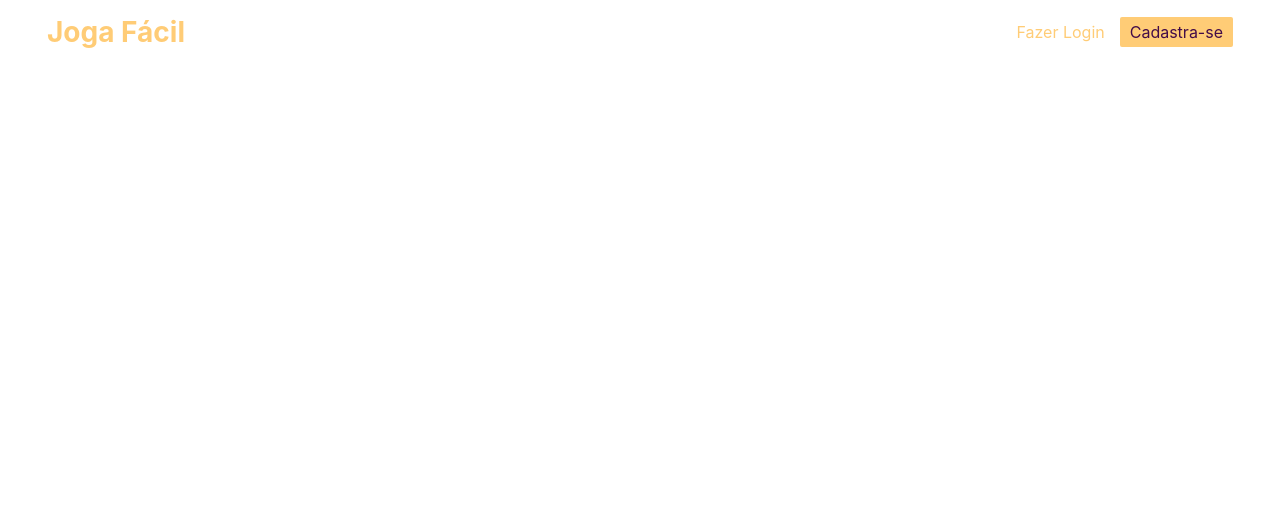
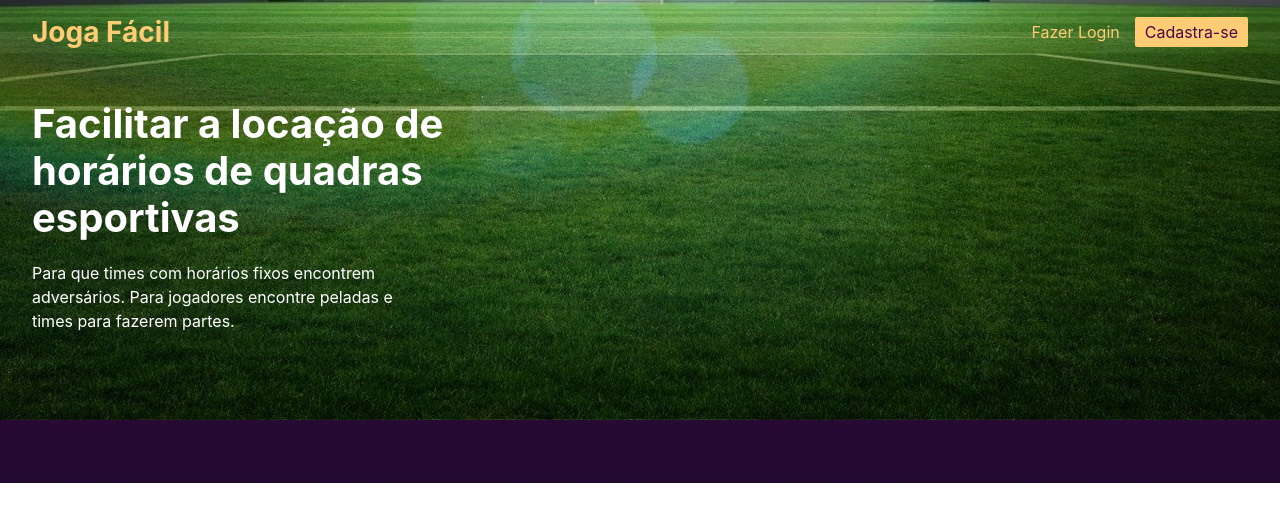
Before and after one commit to fabionascimento1/nextjs-appjogafacil, a Next.js app: page / in a window 1280 px wide. Shown: the top 522 px of the page. Built offline with nearby package versions, Linux system fonts and the light colour scheme; no server answers.

Commit message:
feat: add homeBanner

```diff
--- /dev/null
+++ b/src/components/public/home-banner/Home-banner.module.scss
@@ -0,0 +1,26 @@
+@import "@/styles/Variables.module.scss";
+
+.banner {
+  position: absolute;
+  z-index: -1;
+  width: 100%;
+  top: 0;
+  background: url("/assets/bannner-home.jpg") no-repeat center center;
+  background-size: cover;
+  height: 483px;
+  padding-top: 100px;
+
+  h2 {
+    color: $white;
+    font-size: 40px;
+    line-height: 47px;
+    width: 100%;
+    max-width: 490px;
+  }
+  p {
+    margin: 20px 0;
+    color: $white;
+    max-width: 380px;
+    line-height: 24px;
+  }
+}
--- /dev/null
+++ b/src/components/public/home-banner/home-banner.tsx
@@ -0,0 +1,15 @@
+import styles from '@/styles/Global.module.scss'
+import BannerStyles from './Home-banner.module.scss'
+
+ export default function HomeBanner () {
+  return (
+    <div className={BannerStyles.banner}>
+      <div className={styles.container}>
+        <h2>Facilitar a locação de horários de quadras esportivas</h2>
+        <p>Para que times com horários fixos encontrem adversários.
+            Para jogadores encontre peladas e times para fazerem partes.
+        </p>
+      </div>
+    </div>
+  )
+}
--- a/src/components/public/public-template.tsx
+++ b/src/components/public/public-template.tsx
@@ -7,10 +7,8 @@ import Head from 'next/head'
 const PublicTemplate: NextPage = ({children}): JSX.Element => {
   return (
     <>
-    <div className={styles.container}>
       <Header />
       {children}
-    </div>
     </>
   )
 }
--- a/src/pages/index.tsx
+++ b/src/pages/index.tsx
@@ -2,11 +2,13 @@ import type { NextPage } from 'next'
 import PublicTemplate from '@/components/public/public-template'
 import HeadMetaContent from '@/components/public/head-meta-content'
 import Header from '@/components/public/header/header'
+import HomeBanner from '@/components/public/home-banner/home-banner'
 
 const Home: NextPage = () => {
   return (
     <PublicTemplate>
       <HeadMetaContent title="App Joga Fácil" meta="App Joga Fácil" />
+      <HomeBanner />
     </PublicTemplate>
   )
 }
```
Also changed, not shown: public/assets/bannner-home.jpg (added).
